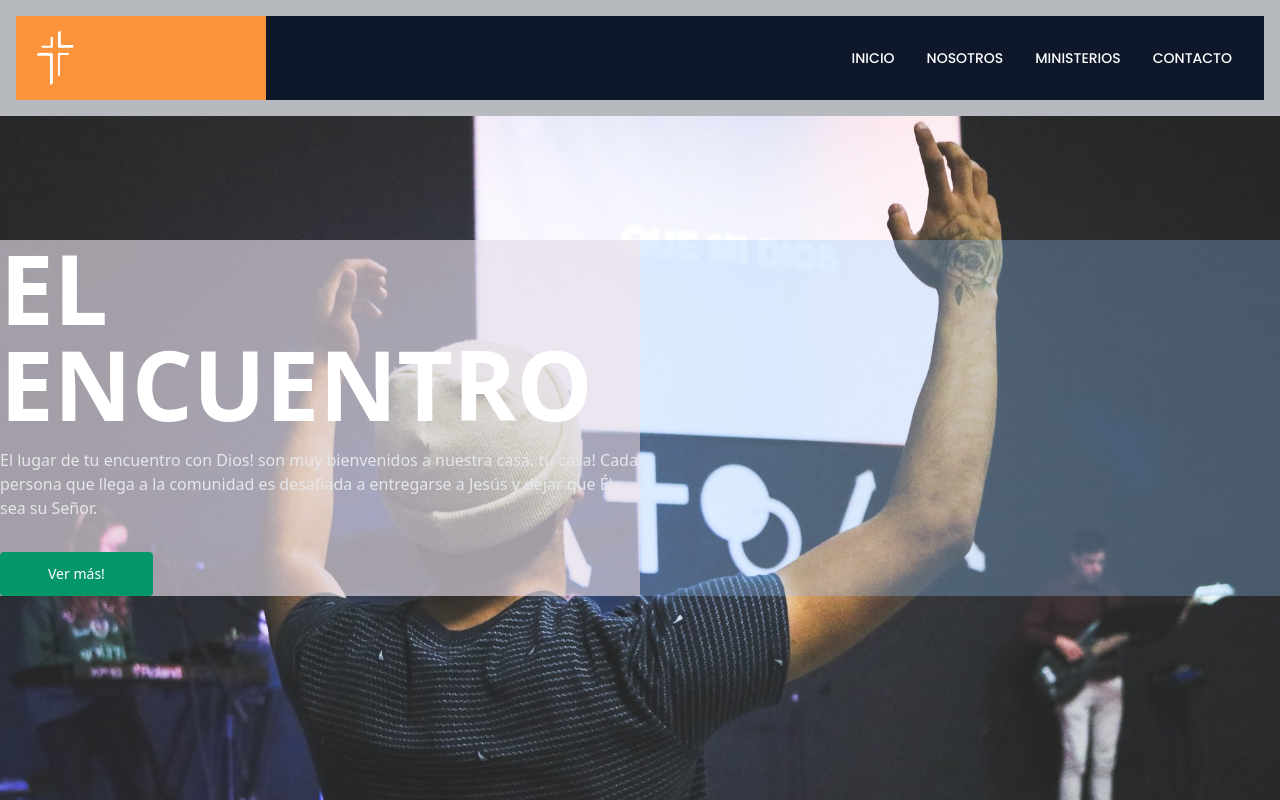
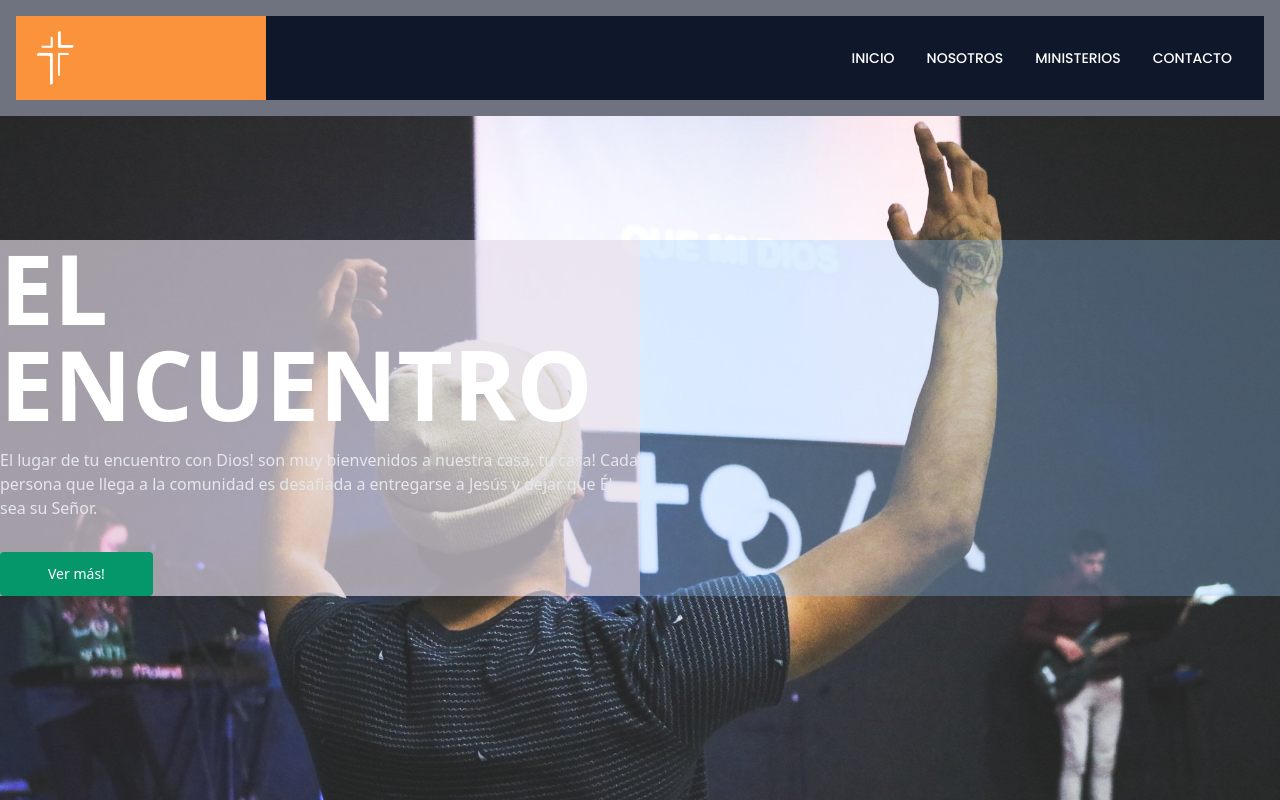
Before and after one commit to sebygalla/encuentro-tailwind, a React (Vite) app: page / in a window 1280 px wide. Shown: the top 800 px of the page. Built offline with nearby package versions, Linux system fonts and the light colour scheme.

Commit message:
sebas dos

```diff
--- a/src/components/Barra de navegacion/Header.jsx
+++ b/src/components/Barra de navegacion/Header.jsx
@@ -8,8 +8,7 @@ const Header = () => {
   const [showMenu, setShowMenu] = useState(false);
 
   return (
-    <header
-      className="flex item-center w-full p-4 bg-slate-900/30 justify-between xl:justify-end z-50'">
+    <header className="flex item-center p-4 bg-slate-900/60 w-full justify-between xl:justify-end z-50'">
       {/* logotipo */}
       <div className="w-1/5 text-center bg-orange-400">
         <img src={logoTipo} className="w-[80px]" />
--- a/src/components/Titulo/Titulo.jsx
+++ b/src/components/Titulo/Titulo.jsx
@@ -6,7 +6,7 @@ const Titulo = () => {
     <section className="grid grid-cols-2 container mt-40 mx-auto bg-blue-300/30">
       <div className="bg-red-100/50">
         <div className="mx-auto">
-          <h1 className="font-bold text-white text-8xl">
+          <h1 className="font-bold text-white text-6xl xl:text-8xl ">
             EL ENCUENTRO
           </h1>
 
```
